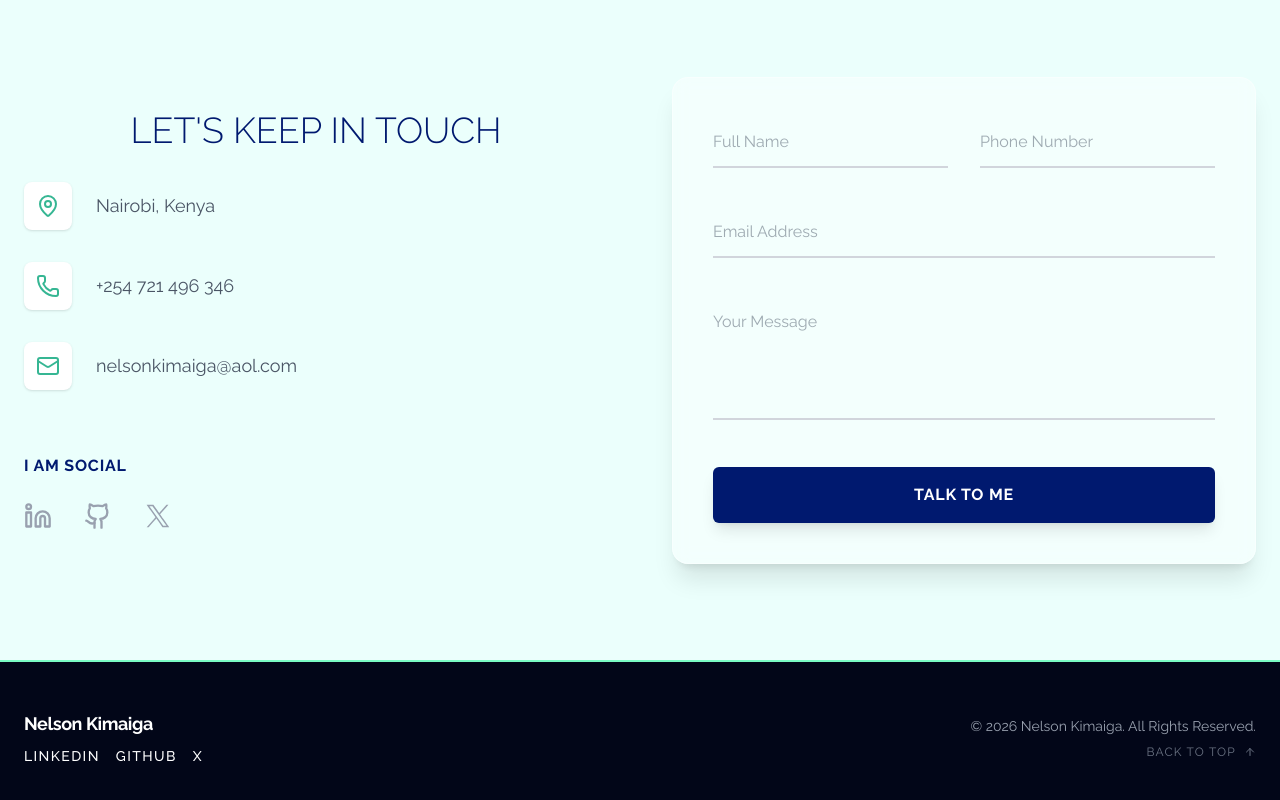
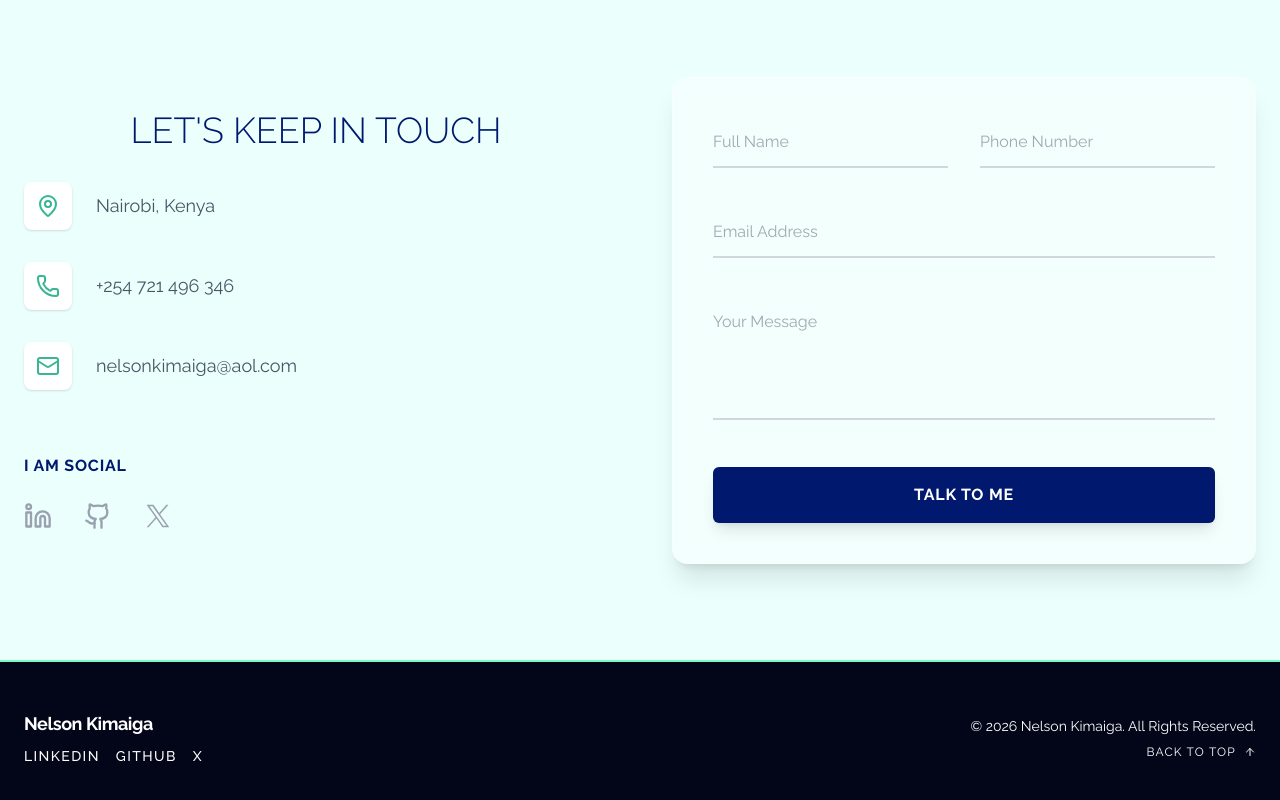
Before and after one commit to nelsonkimaiga/kimaigaportfolio, a React (Vite) app: page / in a window 1280 px wide. Shown: the part 2980-3780 px from the top of the page. Built offline with nearby package versions, Linux system fonts and the light colour scheme.

Commit message:
footer fonts color update

```diff
--- a/src/App.tsx
+++ b/src/App.tsx
@@ -473,11 +473,11 @@ const App: React.FC = () => {
           </div>
 
           {/* Right Side: Copyright & Scroll */}
-          <div className="flex flex-col items-center md:items-end gap-2 text-sm text-gray-400">
+          <div className="flex flex-col items-center md:items-end gap-2 text-sm text-white-400">
             <p>&copy; {new Date().getFullYear()} Nelson Kimaiga. All Rights Reserved.</p>
             <button
               onClick={scrollToTop}
-              className="text-xs uppercase tracking-widest text-gray-500 hover:text-[#7afbc4] transition-colors flex items-center gap-2"
+              className="text-xs uppercase tracking-widest text-white-400 hover:text-[#7afbc4] transition-colors flex items-center gap-2"
             >
               Back to top <ArrowUp size={12} />
             </button>
```
